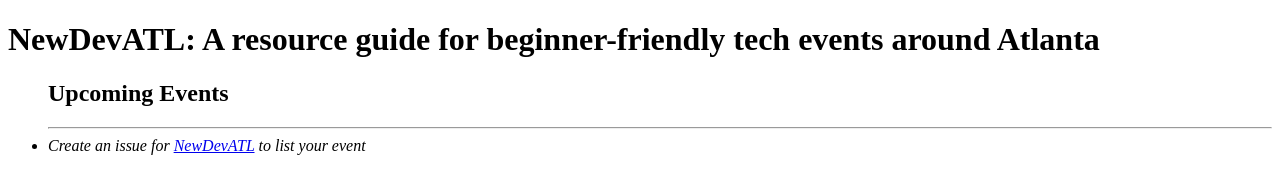
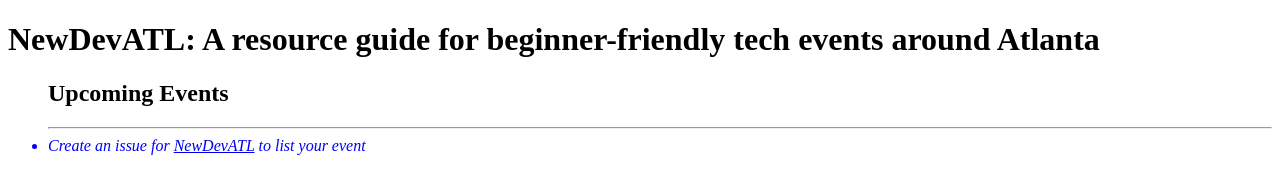
Before and after one commit to LeahW/NewDevATL, a plain HTML site: page index.html in a window 1280 px wide. Drawn offline with Linux system fonts and the light colour scheme.

Commit message:
change list items to blue font

```diff
--- a/index.html
+++ b/index.html
@@ -4,7 +4,9 @@
   <meta charset="UTF-8">
   <title>NewDevATL</title>
   <style>
-
+    li {
+     color:blue
+       }
   </style>
 </head>
 <body>
```
